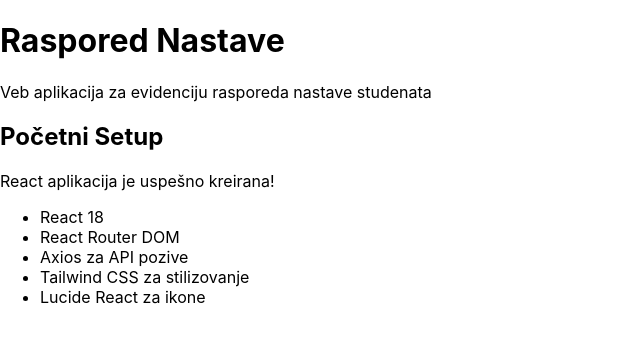
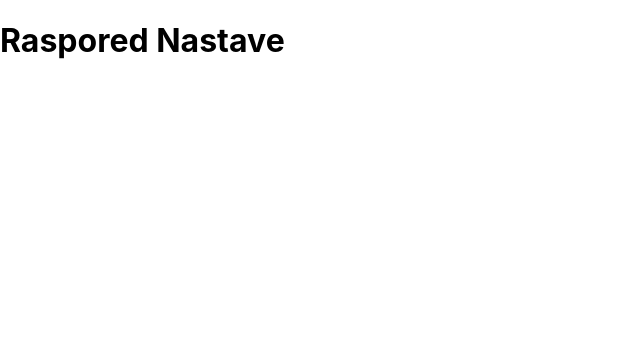
Before and after one commit to elab-development/internet-tehnologije-2024-projekat-app_evidencija_nastave_2020_0167, a React (Create React App) app in the folder raspored-react/: page / in a window 1280 px wide. Shown: the top 342 px of the page, without its empty margins (0-640 px from the left). Built offline with nearby package versions, Linux system fonts and the light colour scheme.

Commit message:
Postavljanje API servisa

```diff
--- a/raspored-react/src/App.js
+++ b/raspored-react/src/App.js
@@ -1,30 +1,17 @@
 import React from 'react';
+import { AuthProvider } from './contexts/AuthContext';
 
 function App() {
   return (
-    <div className="min-h-screen bg-gray-50">
-      <div className="container-custom py-8">
-        <h1 className="text-4xl font-bold text-center text-primary-600">
-          Raspored Nastave
-        </h1>
-        <p className="text-center text-gray-600 mt-4">
-          Veb aplikacija za evidenciju rasporeda nastave studenata
-        </p>
-        <div className="card mt-8 max-w-md mx-auto">
-          <h2 className="text-xl font-semibold mb-4">Početni Setup</h2>
-          <p className="text-gray-600">
-            React aplikacija je uspešno kreirana!
-          </p>
-          <ul className="list-disc list-inside mt-4 text-gray-600 space-y-2">
-            <li>React 18</li>
-            <li>React Router DOM</li>
-            <li>Axios za API pozive</li>
-            <li>Tailwind CSS za stilizovanje</li>
-            <li>Lucide React za ikone</li>
-          </ul>
+    <AuthProvider>
+      <div className="min-h-screen bg-gray-50">
+        <div className="container-custom py-8">
+          <h1 className="text-4xl font-bold text-center text-primary-600">
+            Raspored Nastave
+          </h1>
         </div>
       </div>
-    </div>
+    </AuthProvider>
   );
 }
 
--- /dev/null
+++ b/raspored-react/src/contexts/AuthContext.jsx
@@ -0,0 +1,26 @@
+import React, { createContext, useContext, useState } from 'react';
+
+const AuthContext = createContext();
+
+export const useAuth = () => useContext(AuthContext);
+
+export const AuthProvider = ({ children }) => {
+  const [user, setUser] = useState(null);
+  const [token, setToken] = useState(localStorage.getItem('token'));
+
+  const login = async (email, password) => {
+    // kasnije
+  };
+
+  const logout = () => {
+    setUser(null);
+    setToken(null);
+    localStorage.removeItem('token');
+  };
+
+  return (
+    <AuthContext.Provider value={{ user, token, login, logout }}>
+      {children}
+    </AuthContext.Provider>
+  );
+};
```
Also changed, not shown: raspored-react/src/services/api.js (added, +20 -0 lines), raspored-react/src/services/auth.service.js (added, +17 -0 lines), raspored-react/src/utils/helpers.js (added, +7 -0 lines).
